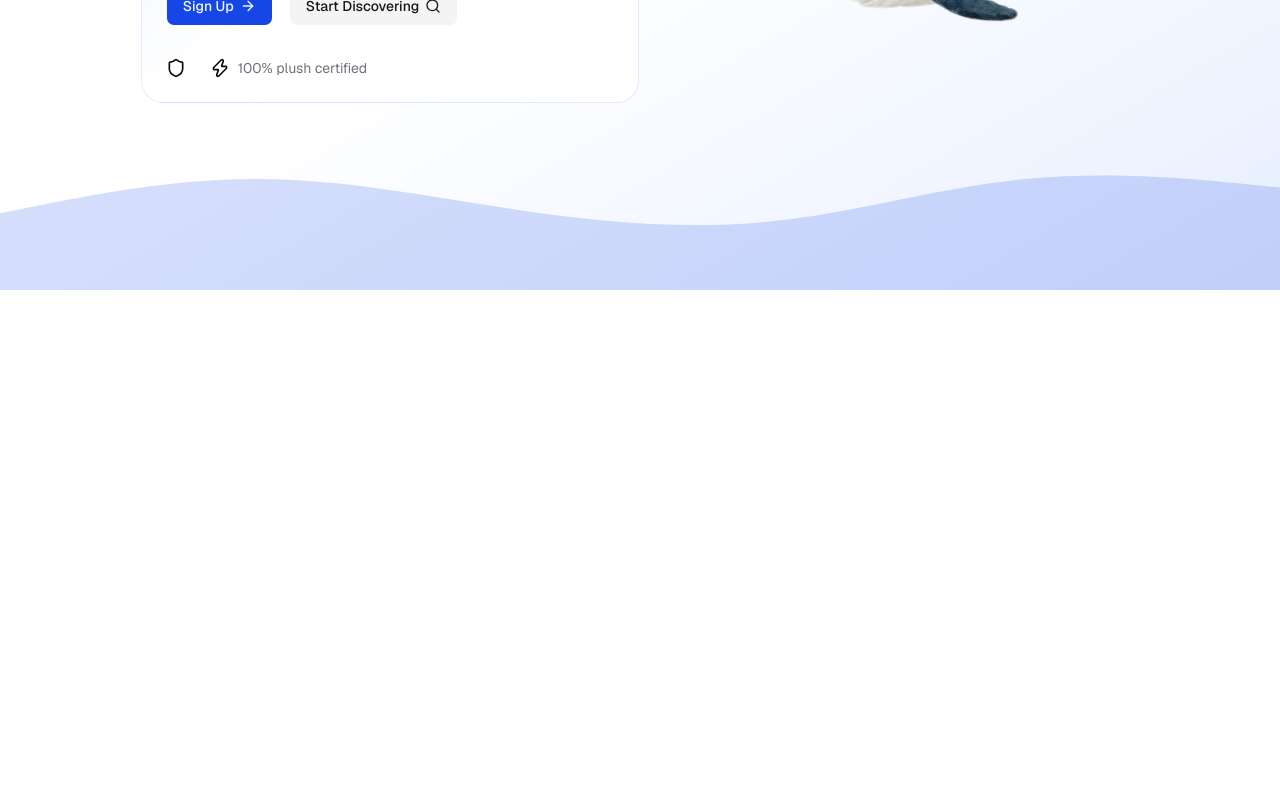
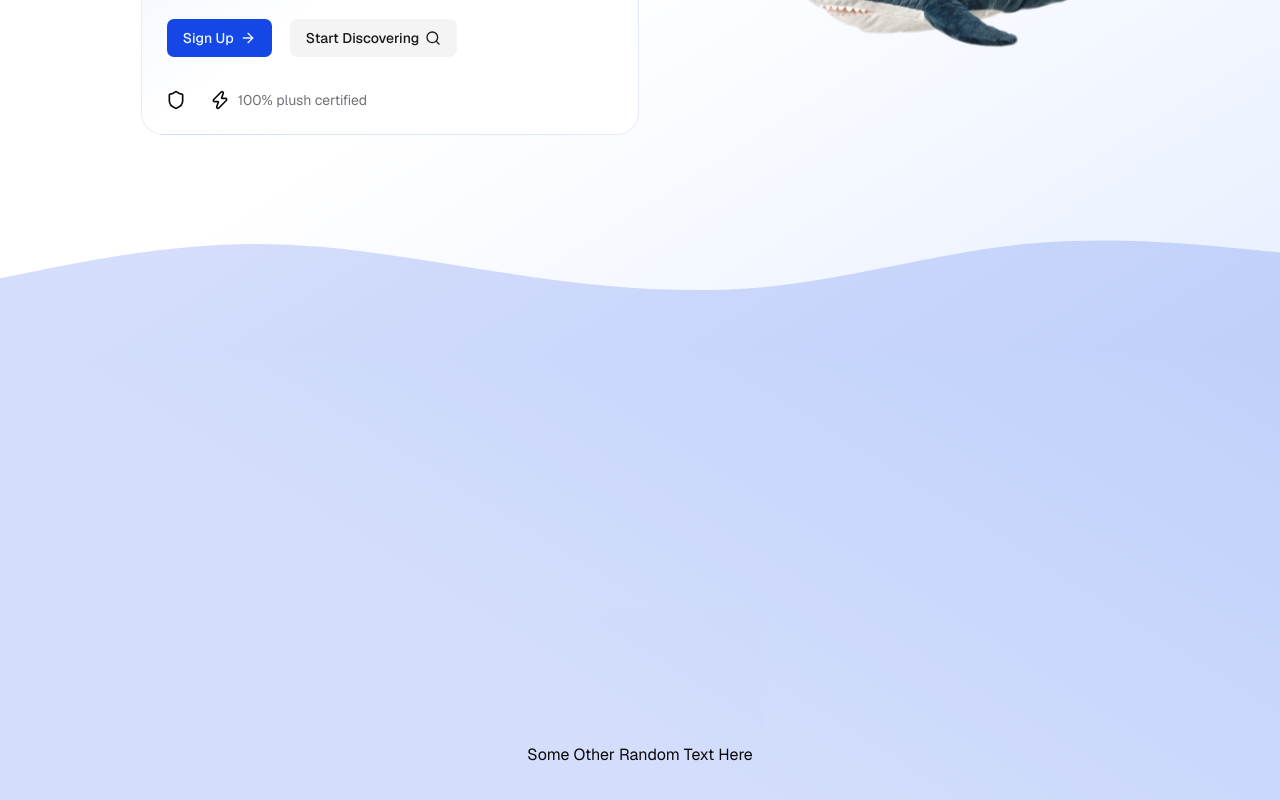
Before and after one commit to CuteNikki/Tinderhaj, a Next.js app: page / in a window 1280 px wide. Shown: the part 510-1310 px from the top of the page. Before the commit the page ends 800 px from the top, so only its background shows below. Built offline with nearby package versions, Linux system fonts and the light colour scheme.

Commit message:
feat: enhance Hero component layout and add additional content section

```diff
--- a/src/app/page.tsx
+++ b/src/app/page.tsx
@@ -7,6 +7,11 @@ export default function Home() {
       <Navbar />
       <main className='flex flex-1 flex-col'>
         <Hero />
+        <div className='dark:bg-primary/20 bg-primary/18 relative flex min-h-screen items-center justify-center'>
+          <div className='from-background via-background to-primary/10 dark:to-primary/30 absolute inset-0 -z-10 bg-linear-to-tr' />
+
+          <p>{'Some Other Random Text Here'}</p>
+        </div>
       </main>
     </div>
   );
--- a/src/components/home/hero.tsx
+++ b/src/components/home/hero.tsx
@@ -10,7 +10,7 @@ import { Button } from '@/components/ui/button';
 
 export function Hero() {
   return (
-    <section id='hero' className='flex flex-1 flex-col'>
+    <section id='hero' className='flex min-h-screen'>
       <div className='relative flex min-h-full flex-1 items-center justify-center py-12 md:py-0'>
         {/* Background gradient */}
         <div className='from-background via-background to-primary/10 dark:to-primary/30 absolute inset-0 -z-10 bg-linear-to-br' />
```
